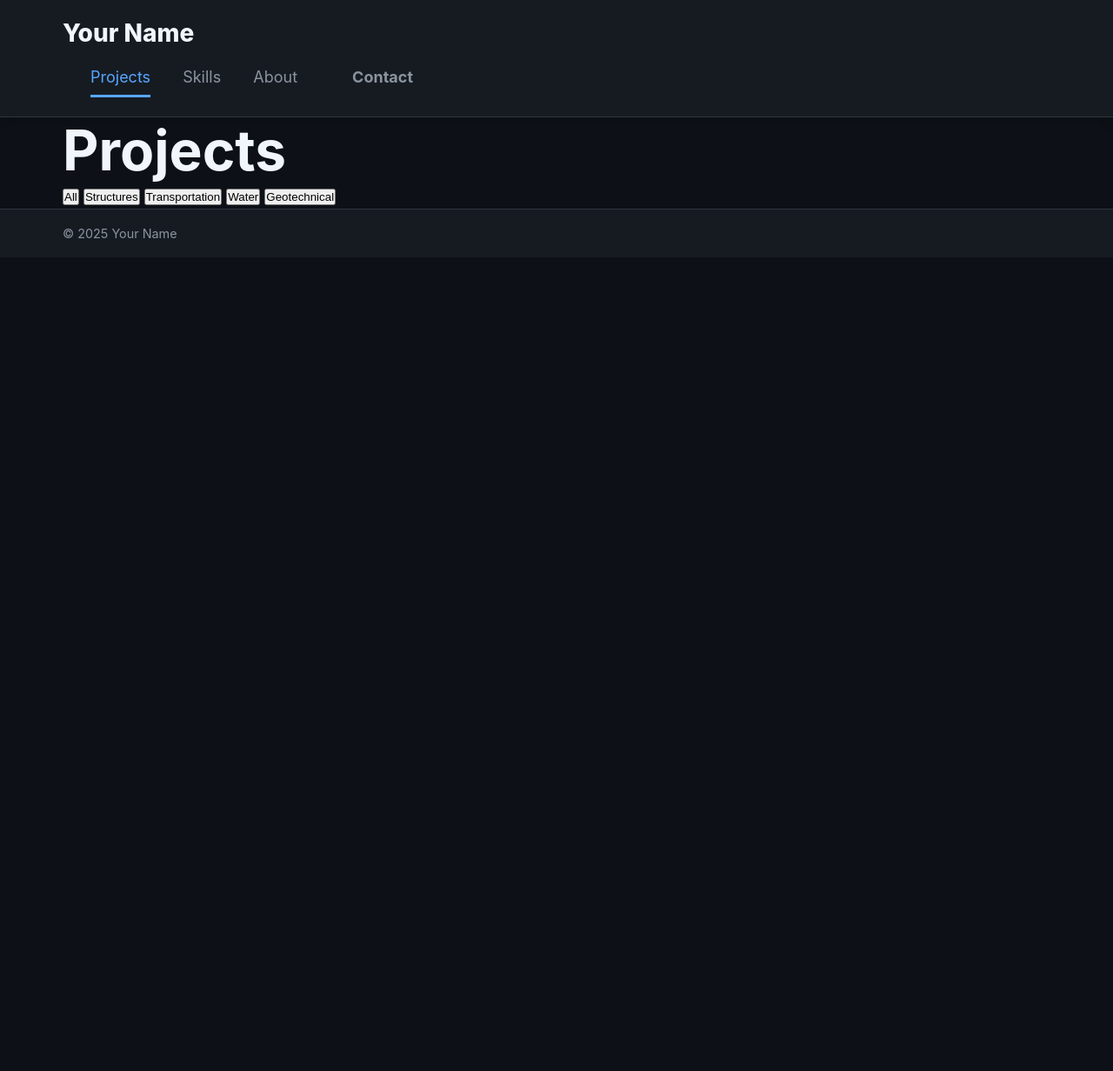
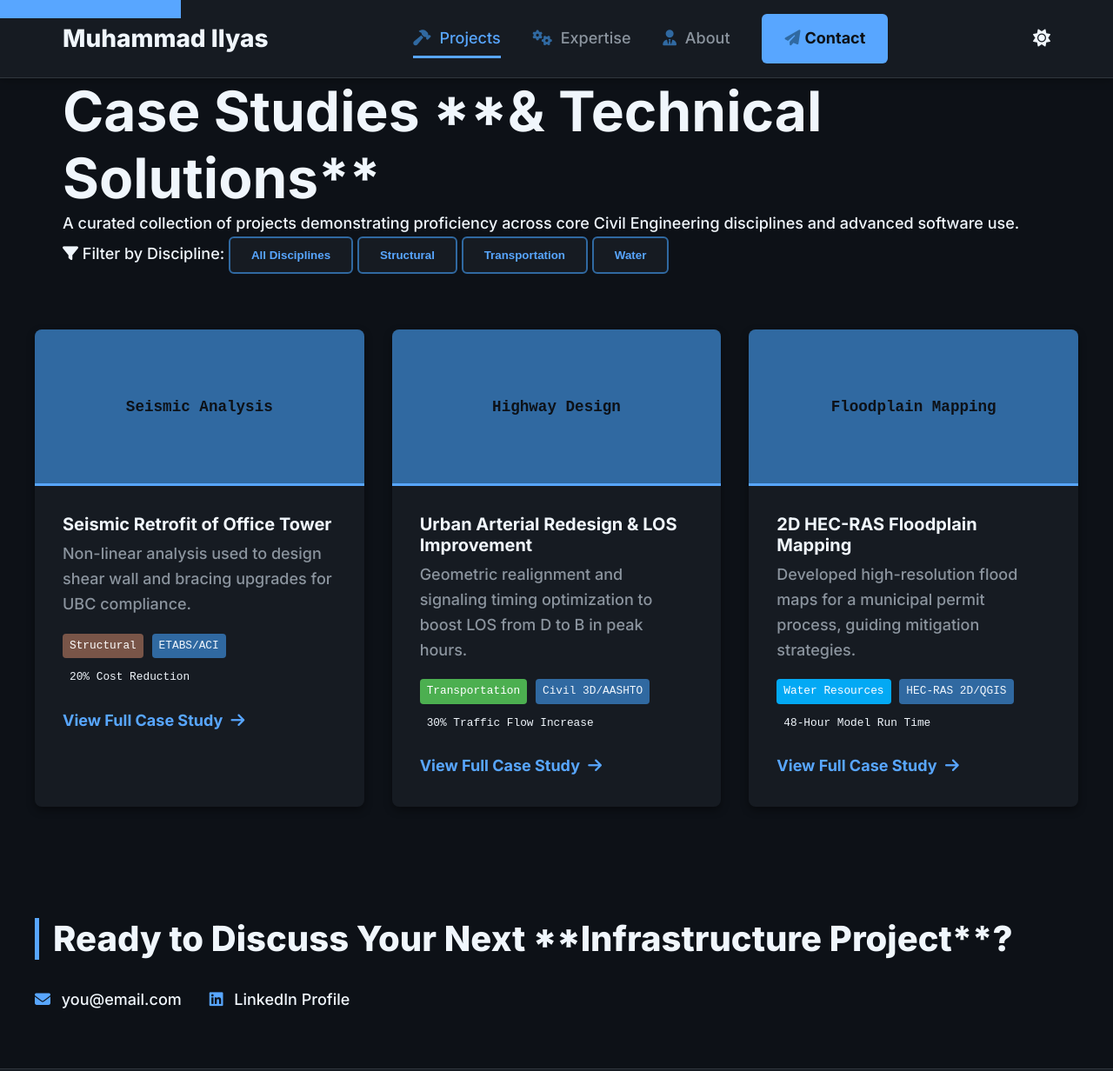
Before and after one commit to MuhammadIlyas1050/Muhammadilyas1050.github.io, a plain HTML site: page projects.html in a window 1280 px wide. Shown: the top 1232 px of the page at 87% size. Before the commit the page ends 800 px from the top, so only its background shows below. Drawn offline with Linux system fonts and the light colour scheme.

Commit message:
Update projects.html

```diff
--- a/projects.html
+++ b/projects.html
@@ -1,42 +1,111 @@
 <!doctype html>
-<html lang="en">
+<html lang="en" data-theme="dark">
 <head>
   <meta charset="utf-8" />
-  <meta name="viewport" content="width=device-width,initial-scale=1" />
-  <title>Projects — Your Name</title>
+  <meta name="viewport" content="width=device-width, initial-scale=1, shrink-to-fit=no" />
+  <title>Projects — Muhammad Ilyas Advanced Civil Engineering Portfolio</title>
+  <meta name="description" content="Detailed portfolio showcasing structural, transportation, and water resource engineering case studies." />
+
+  <link href="https://fonts.googleapis.com/css2?family=Inter:wght@300;500;700;800&display=swap" rel="stylesheet">
+  <link rel="stylesheet" href="https://cdnjs.cloudflare.com/ajax/libs/font-awesome/6.5.1/css/all.min.css" crossorigin="anonymous" referrerpolicy="no-referrer" />
   <link rel="stylesheet" href="assets/css/style.css" />
 </head>
-<body>
+<body class="dark-mode">
+  <a href="#main-content" class="skip-link">Skip to main content</a>
+
   <header class="site-header">
-    <div class="container nav">
-      <a class="logo" href="/">Your Name</a>
-      <nav>
-        <a class="active" href="projects.html">Projects</a>
-        <a href="index.html#skills">Skills</a>
-        <a href="index.html#about">About</a>
-        <a class="btn" href="index.html#contact">Contact</a>
+    <div class="container nav-bar">
+      <a class="logo" href="/" aria-label="Home, Muhammad Ilyas Portfolio">Muhammad Ilyas</a>
+      <nav aria-label="Main Navigation">
+        <a href="projects.html" class="nav-link active"><i class="fas fa-hammer"></i> Projects</a>
+        <a href="#expertise" class="nav-link"><i class="fas fa-cogs"></i> Expertise</a>
+        <a href="#about" class="nav-link"><i class="fas fa-user-tie"></i> About</a>
+        <a class="btn primary-btn cta-btn" href="#contact"><i class="fas fa-paper-plane"></i> Contact</a>
       </nav>
+      <button id="theme-toggle" aria-label="Toggle light and dark theme" class="theme-toggle-btn"><i class="fas fa-sun"></i></button>
     </div>
   </header>
 
-  <section class="container">
-    <h1>Projects</h1>
-    <div class="filters">
-      <button data-filter="all" class="chip active">All</button>
-      <button data-filter="Structures" class="chip">Structures</button>
-      <button data-filter="Transportation" class="chip">Transportation</button>
-      <button data-filter="Water" class="chip">Water</button>
-      <button data-filter="Geotechnical" class="chip">Geotechnical</button>
-    </div>
-    <div id="projects-grid" class="grid"></div>
-  </section>
+  <main id="main-content">
+
+    <section class="container page-hero">
+      <h1 class="page-headline">Case Studies **& Technical Solutions**</h1>
+      <p class="page-summary">A curated collection of projects demonstrating proficiency across core Civil Engineering disciplines and advanced software use.</p>
+    </section>
+
+    <section class="container filter-bar-section">
+      <div class="filter-bar">
+        <span class="filter-label"><i class="fas fa-filter"></i> Filter by Discipline:</span>
+        <button class="btn secondary-btn filter-btn active" data-filter="all">All Disciplines</button>
+        <button class="btn secondary-btn filter-btn" data-filter="structural">Structural</button>
+        <button class="btn secondary-btn filter-btn" data-filter="transportation">Transportation</button>
+        <button class="btn secondary-btn filter-btn" data-filter="water">Water</button>
+      </div>
+    </section>
+
+    <section class="container projects-gallery section-padding">
+      <div id="projects-grid" class="project-grid">
+
+        <article class="project-card" data-discipline="structural" tabindex="0">
+          <figure class="project-media-placeholder">Seismic Analysis</figure>
+          <div class="card-content">
+            <h3>Seismic Retrofit of Office Tower</h3>
+            <p>Non-linear analysis used to design shear wall and bracing upgrades for UBC compliance.</p>
+            <div class="project-tags">
+                <span class="tag tag-structural">Structural</span>
+                <span class="tag tag-tool">ETABS/ACI</span>
+                <span class="tag tag-metric">20% Cost Reduction</span>
+            </div>
+            <a href="project-1.md" class="read-more-link">View Full Case Study <i class="fas fa-arrow-right"></i></a>
+          </div>
+        </article>
+
+        <article class="project-card" data-discipline="transportation" tabindex="0">
+          <figure class="project-media-placeholder">Highway Design</figure>
+          <div class="card-content">
+            <h3>Urban Arterial Redesign & LOS Improvement</h3>
+            <p>Geometric realignment and signaling timing optimization to boost LOS from D to B in peak hours.</p>
+            <div class="project-tags">
+                <span class="tag tag-transportation">Transportation</span>
+                <span class="tag tag-tool">Civil 3D/AASHTO</span>
+                <span class="tag tag-metric">30% Traffic Flow Increase</span>
+            </div>
+            <a href="project-2.md" class="read-more-link">View Full Case Study <i class="fas fa-arrow-right"></i></a>
+          </div>
+        </article>
+
+        <article class="project-card" data-discipline="water" tabindex="0">
+          <figure class="project-media-placeholder">Floodplain Mapping</figure>
+          <div class="card-content">
+            <h3>2D HEC-RAS Floodplain Mapping</h3>
+            <p>Developed high-resolution flood maps for a municipal permit process, guiding mitigation strategies.</p>
+            <div class="project-tags">
+                <span class="tag tag-water">Water Resources</span>
+                <span class="tag tag-tool">HEC-RAS 2D/QGIS</span>
+                <span class="tag tag-metric">48-Hour Model Run Time</span>
+            </div>
+            <a href="project-3.md" class="read-more-link">View Full Case Study <i class="fas fa-arrow-right"></i></a>
+          </div>
+        </article>
+
+        </div>
+    </section>
+
+    <section id="contact" class="container section-padding contact-section">
+      <h2 class="section-title">Ready to Discuss Your Next **Infrastructure Project**?</h2>
+      <div class="contact-links">
+        <a class="contact-item" href="mailto:you@email.com"><i class="fas fa-envelope"></i> you@email.com</a>
+        <a class="contact-item" href="https://linkedin.com/in/yourname" target="_blank"><i class="fab fa-linkedin"></i> LinkedIn Profile</a>
+      </div>
+    </section>
+  </main>
 
   <footer class="site-footer">
-    <div class="container">
-      <p>© <span id="year"></span> Your Name</p>
+    <div class="container footer-content">
+      <p>&copy; <span id="year"></span> Muhammad Ilyas | Civil Engineering Portfolio</p>
     </div>
   </footer>
 
-  <script type="module" src="assets/js/main.js"></script>
-</body>
+  <script src="assets/js/main.js"></script>
+  <script src="assets/js/projects.js"></script> </body>
 </html>
```
